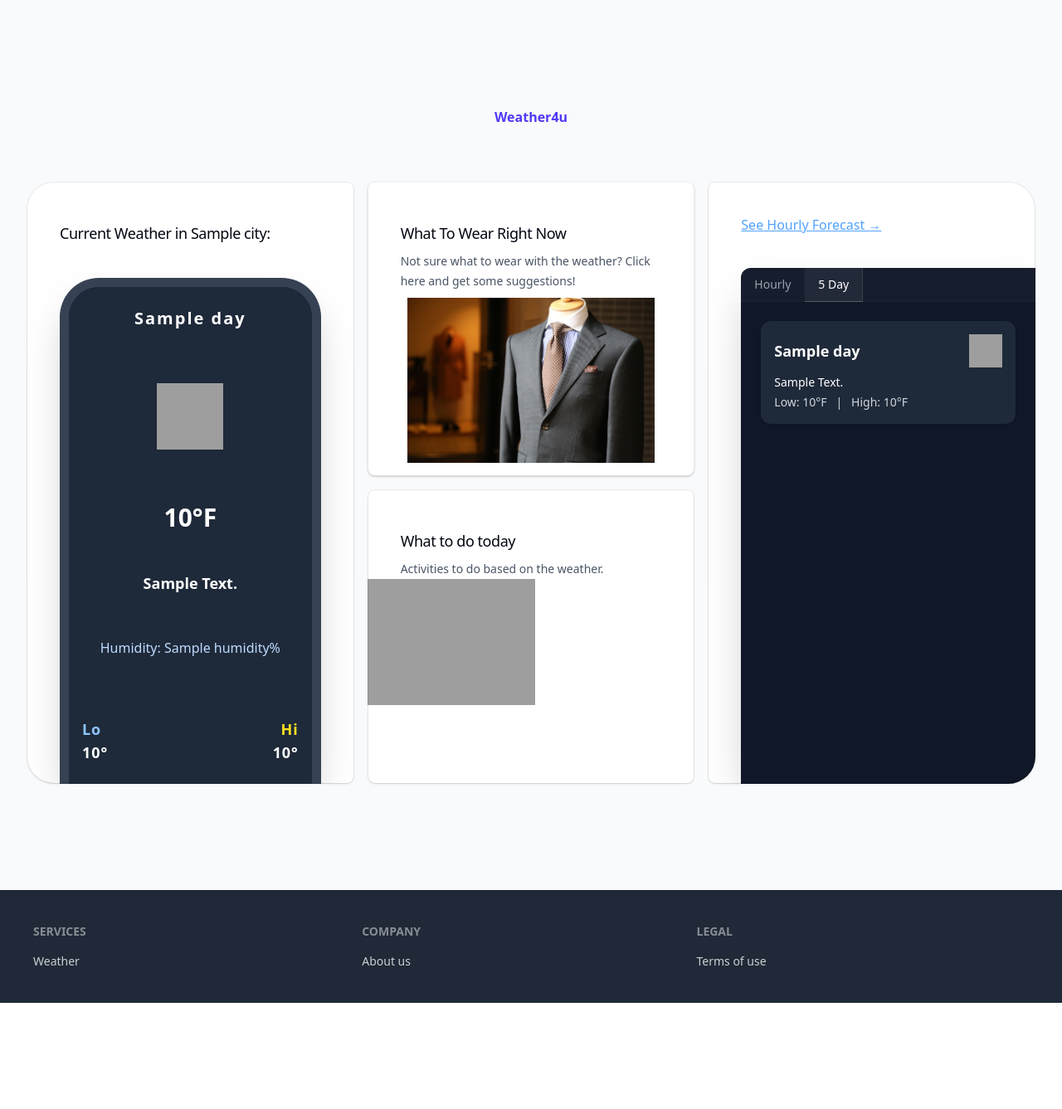
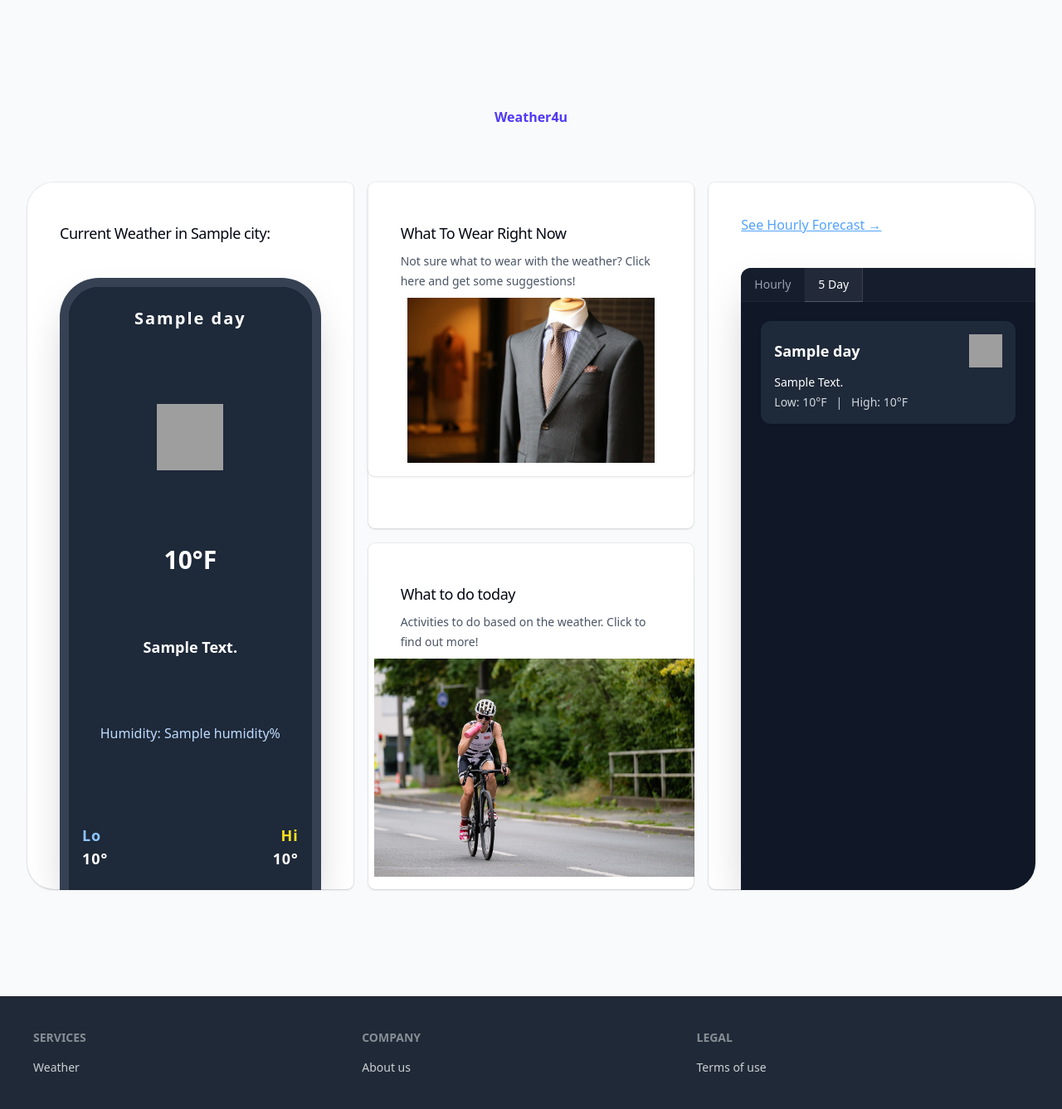
Before and after one commit to DanielTKC/d_terreros_final_project, a Django app: template weather4u/templates/weather4u/five_day.html in a window 1280 px wide. Shown: the part 65-1402 px from the top of the page at 83% size. Before the commit the page ends 1274 px from the top, so only its background shows below. Run offline with Django 5.2, Linux system fonts and the light colour scheme; the template is opened without the code that fills it: most values are stand-ins (such as "Sample title", 1, 10 or a date in 2020); grey boxes are pictures that could not be loaded.

Commit message:
Cyclist photo

```diff
--- a/weather4u/templates/weather4u/five_day.html
+++ b/weather4u/templates/weather4u/five_day.html
@@ -91,14 +91,15 @@
                                         What to do today</p>
                                     <p class="mt-2 max-w-lg text-sm/6 text-gray-600 max-lg:text-center">Activities to do
                                         based
-                                        on the weather.</p>
+                                        on the weather. Click to find out more!</p>
                                 </div>
                                 <div class="@container flex flex-1 items-center max-lg:py-6 lg:pb-2">
-                                    <img class="h-[min(152px,40cqw)] object-cover"
-                                         src="https://tailwindcss.com/plus-assets/img/component-images/bento-03-security.png"
+                                    <img class="object-cover m-2"
+                                         src="{% static 'img/cycling-8215973_1280.jpg' %}"
                                          alt="">
                                 </div>
                             </div>
+                            <span class="absolute inset-0" aria-hidden="true"></span>
                         </a>
                         <div class="pointer-events-none absolute inset-px rounded-lg shadow-sm ring-1 ring-black/5"></div>
                     </div>
--- a/weather4u/templates/weather4u/weather.html
+++ b/weather4u/templates/weather4u/weather.html
@@ -95,8 +95,8 @@
                                         on the weather.</p>
                                 </div>
                                 <div class="@container flex flex-1 items-center max-lg:py-6 lg:pb-2">
-                                    <img class="h-[min(152px,40cqw)] object-cover"
-                                         src="https://tailwindcss.com/plus-assets/img/component-images/bento-03-security.png"
+                                    <img class=" w-full h-full h-[min(152px,40cqw)] object-cover"
+                                         src="{% static 'img/cycling-8215973_1280.jpg' %}"
                                          alt="">
                                 </div>
                             </div>
```
Also changed, not shown: weather4u/static/css/output.css, weather4u/static/img/cycling-8215973_1280.jpg (added).
